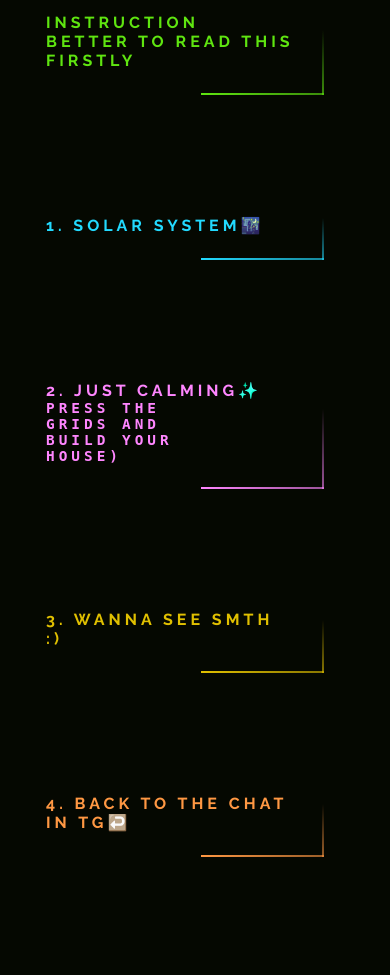
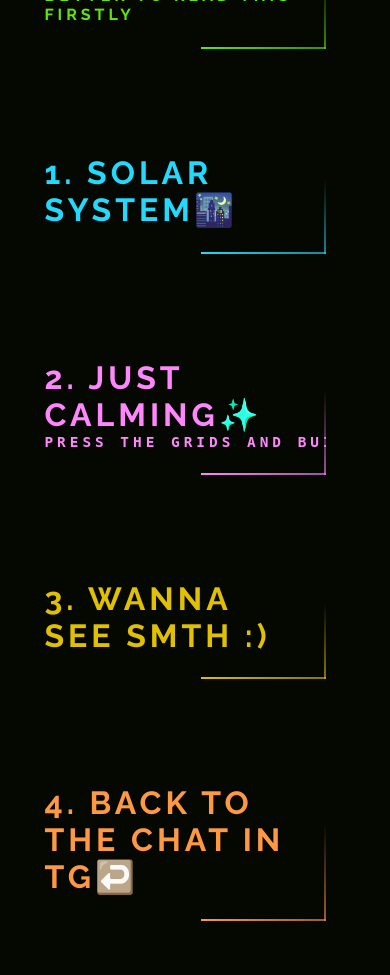
Before and after one commit to W-Mirshod/fun, a Django app: page /just-choose in a window 390 px wide. Before the commit the page ends 857 px from the top, so only its background shows below. Run offline with Django 5.2, Linux system fonts and the light colour scheme.

Commit message:
fixing the bug

```diff
--- a/main/templates/choices.html
+++ b/main/templates/choices.html
@@ -24,7 +24,7 @@
         .nav-wrapper {
             display: flex;
             flex-direction: column; /* Ensure vertical layout */
-            gap: 1rem;
+            gap: 0rem;
             padding: 1rem; /* Add padding for better spacing */
             width: 100%;
             max-width: 600px; /* Optional: limit max width */
@@ -43,11 +43,12 @@
         /* Media query for phones and smaller screens */
         @media (max-width: 600px) {
             .nav-wrapper {
-                padding: 1rem; /* Adjust padding */
+                padding: 0.9rem; /* Adjust padding */
+                gap: 0rem;
             }
 
             a {
-                font-size: 1rem; /* Adjust font size for smaller screens */
+                font-size: 2rem; /* Adjust font size for smaller screens */
             }
         }
     </style>
@@ -55,6 +56,9 @@
 
 <body>
 
+<br>
+<br>
+<br>
 <br>
 <br>
 <br>
@@ -85,10 +89,7 @@
         <span></span>
         <span></span>
         2. Just Calming✨
-        <pre>Press the
-grids and
-build your
-house)</pre>
+        <pre>Press the grids and build your house)</pre>
     </a>
 
     <a href="{% url 'blooming' %}">
```
